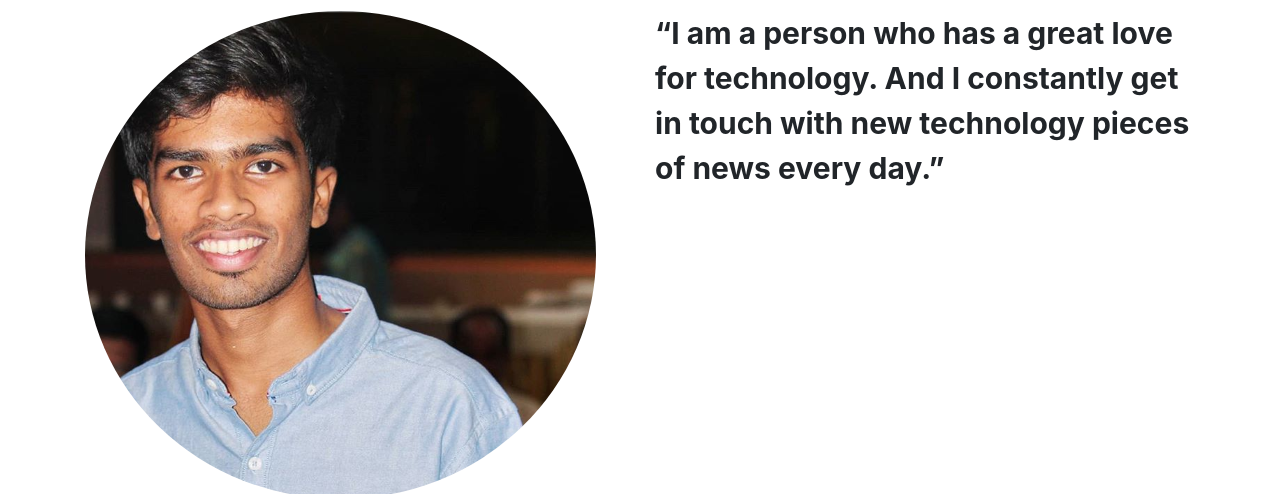
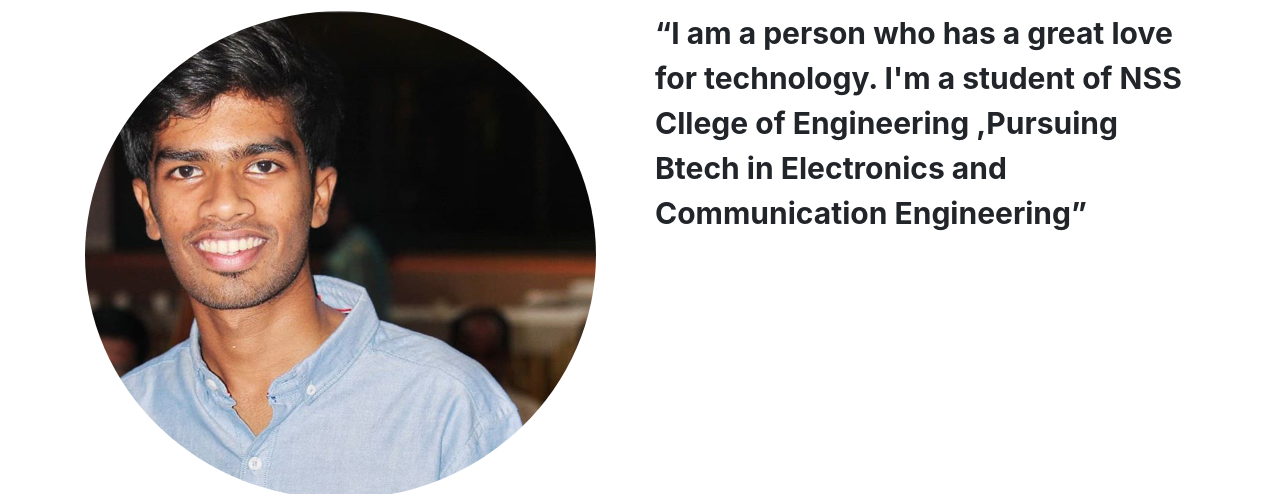
Before and after one commit to pie111/Static-website, a plain HTML site: page index.html in a window 1280 px wide. Shown: the part 101-595 px from the top of the page. Drawn offline with nearby package versions, Linux system fonts and the light colour scheme.

Commit message:
Update index.html

```diff
--- a/index.html
+++ b/index.html
@@ -52,7 +52,7 @@
                     <img src="Pranav.png" class="rounded-circle" alt="">
                 </div>
                 <div class="col-md-6 pt-5" >
-                    <p class="mt-30em" style="font-size: 30px;"><b>“I am a person who has a great love for technology. And I constantly get in touch with new technology pieces of news every day.”</b> </p>
+                    <p class="mt-30em" style="font-size: 30px;"><b>“I am a person who has a great love for technology. I'm a student of NSS Cllege of Engineering ,Pursuing Btech in Electronics and Communication Engineering”</b> </p>
                 </div>
             </div>
         </div>
```
